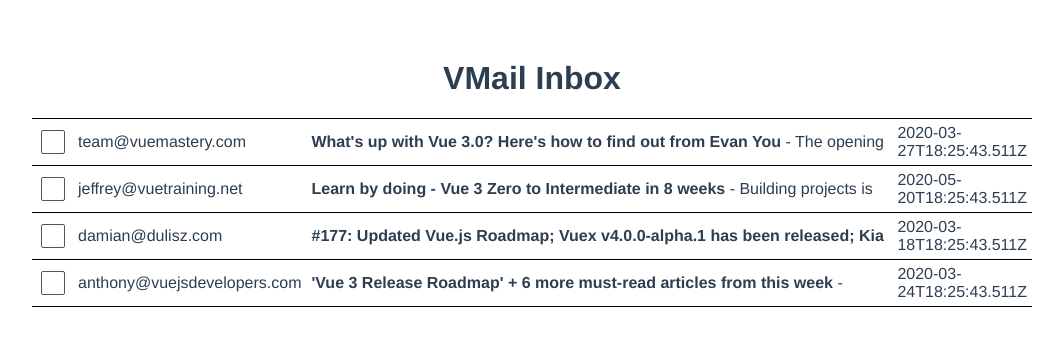
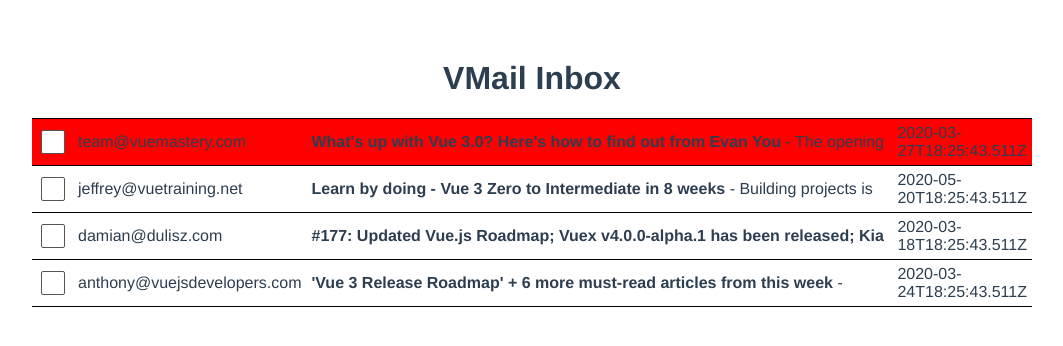
Before and after one commit to TebelloX/gmail-clone, a Vue app: page / in a window 1280 px wide. Shown: the top 346 px of the page, without its empty margins (108-1171 px from the left). Built offline with nearby package versions, Linux system fonts and the light colour scheme.

Commit message:
created table

```diff
--- a/src/App.vue
+++ b/src/App.vue
@@ -4,7 +4,7 @@
     <tbody>
       <tr v-for="email in emails"
           :key="email.id"
-          class="clickable">
+          :class="['clickable', email.read ? 'read' : '']">
           <td>
             <input type="checkbox">
           </td>
@@ -166,7 +166,7 @@
   border-collapse: collapse;
 }
 .mail-table tr.read {
-  background-color: #EEE;
+  background-color: red;
 }
 .mail-table tr {
   height: 40px;
```
